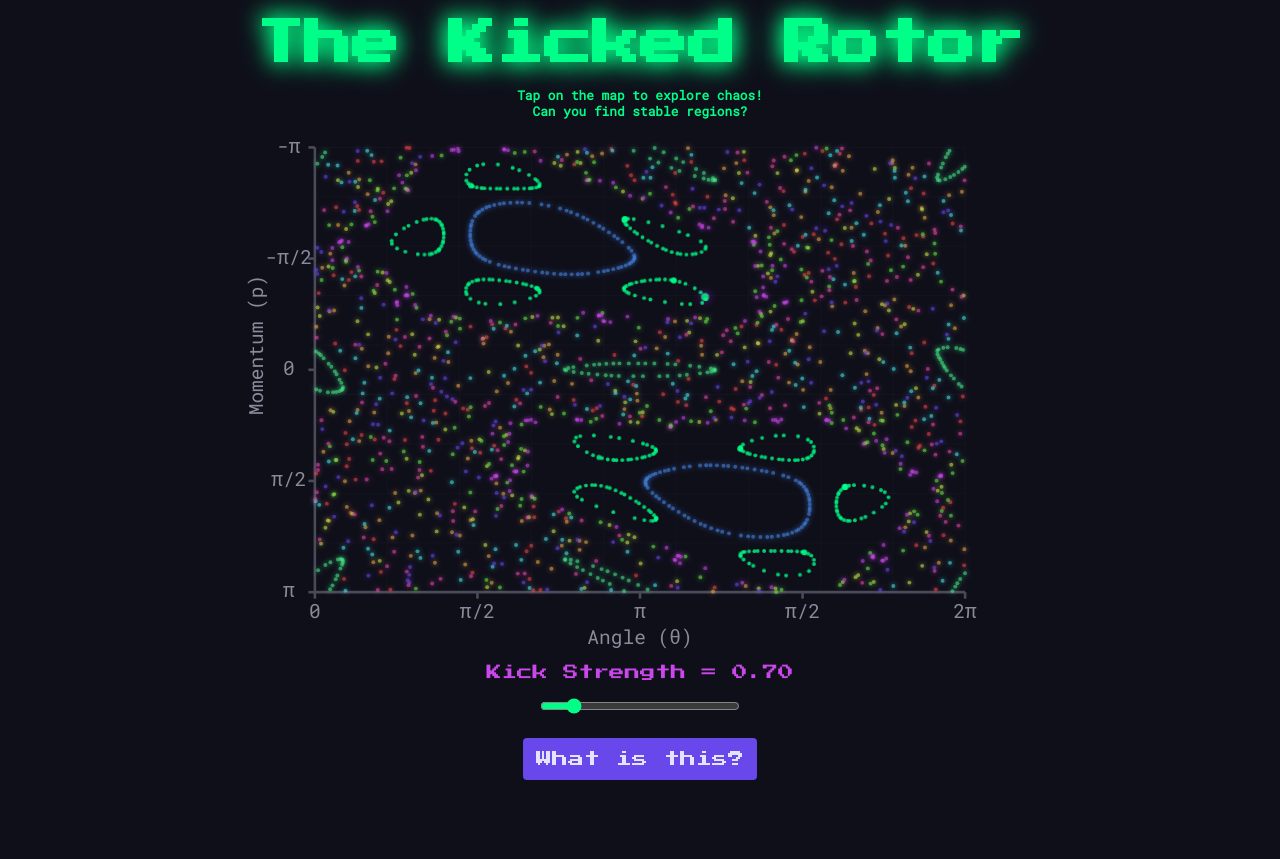
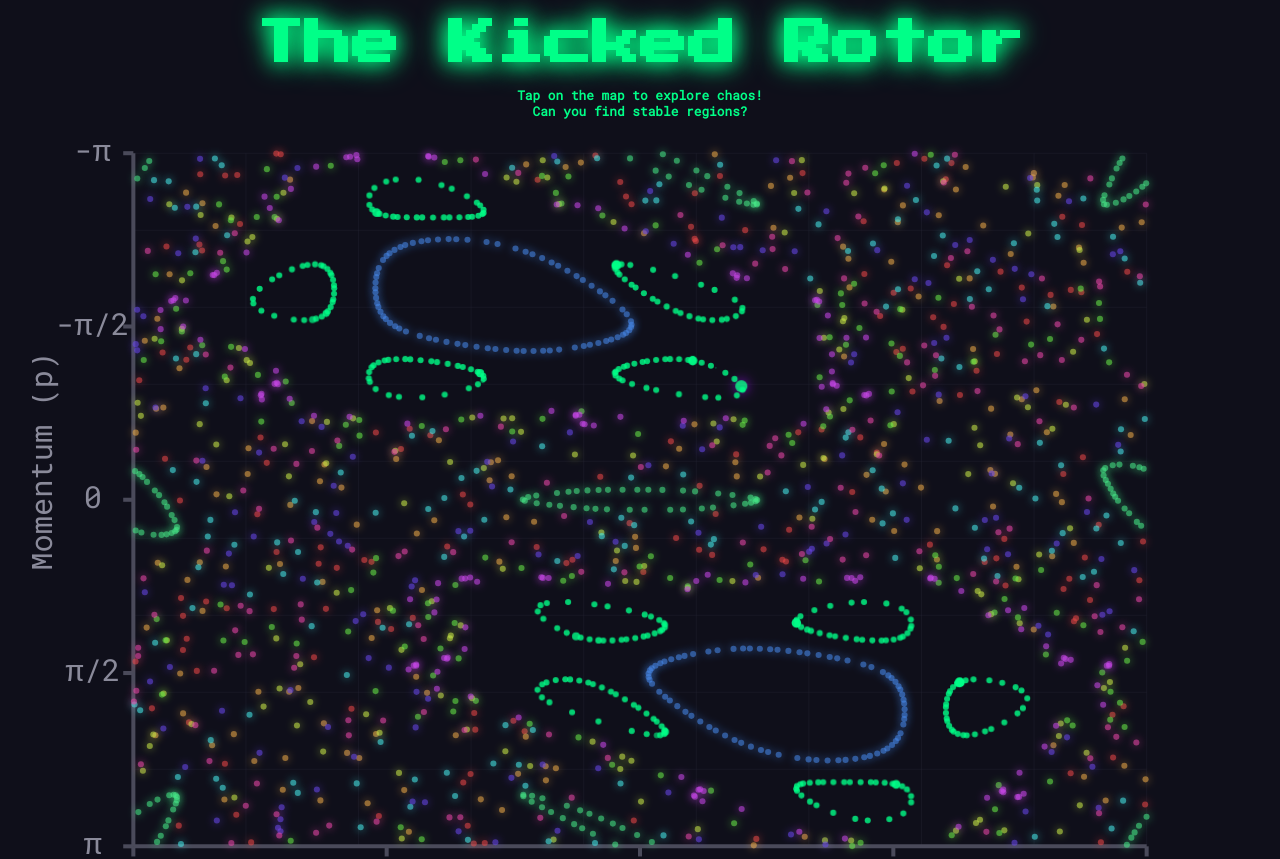
Before and after one commit to IlyaOrson/KickedRotor, a SvelteKit app: page / in a window 1280 px wide. Shown: the top 859 px of the page. Before the commit the page ends 800 px from the top, so only its background shows below. Built offline with nearby package versions, Linux system fonts and the light colour scheme.

Commit message:
Fix missclicks on rotor explorer

```diff
--- a/src/routes/+page.svelte
+++ b/src/routes/+page.svelte
@@ -308,12 +308,13 @@
             role="button"
             tabindex="0"
           >
+            <!-- TODO handle svg coords transform correctly with other dimensions/margins -->
             <PhaseSpace
-              width={WIDTH * 0.7}
-              height={HEIGHT * 0.7}
+              width={WIDTH}
+              height={HEIGHT}
               axisMargin={MARGIN}
               topMargin={TOP_MARGIN}
-              rightMargin={TOP_MARGIN}
+              rightMargin={MARGIN}
               trajectories={null}
               colors={null}
               {clickTrajectory}
@@ -431,11 +432,8 @@
 
   .phase-space-container {
     width: 100%;
-    aspect-ratio: 8/6;
     display: flex;
     justify-content: center;
-    flex-shrink: 5;
-    min-height: 0;
   }
 
   .controls {
@@ -506,7 +504,7 @@
     font-family: "Press Start 2P", monospace;
     color: #9d00ff;
     font-size: clamp(0.7rem, 1.2vw, 1rem);
-    margin: 0;
+    margin: 1rem;
   }
 
   .trajectories-explorer {
```
